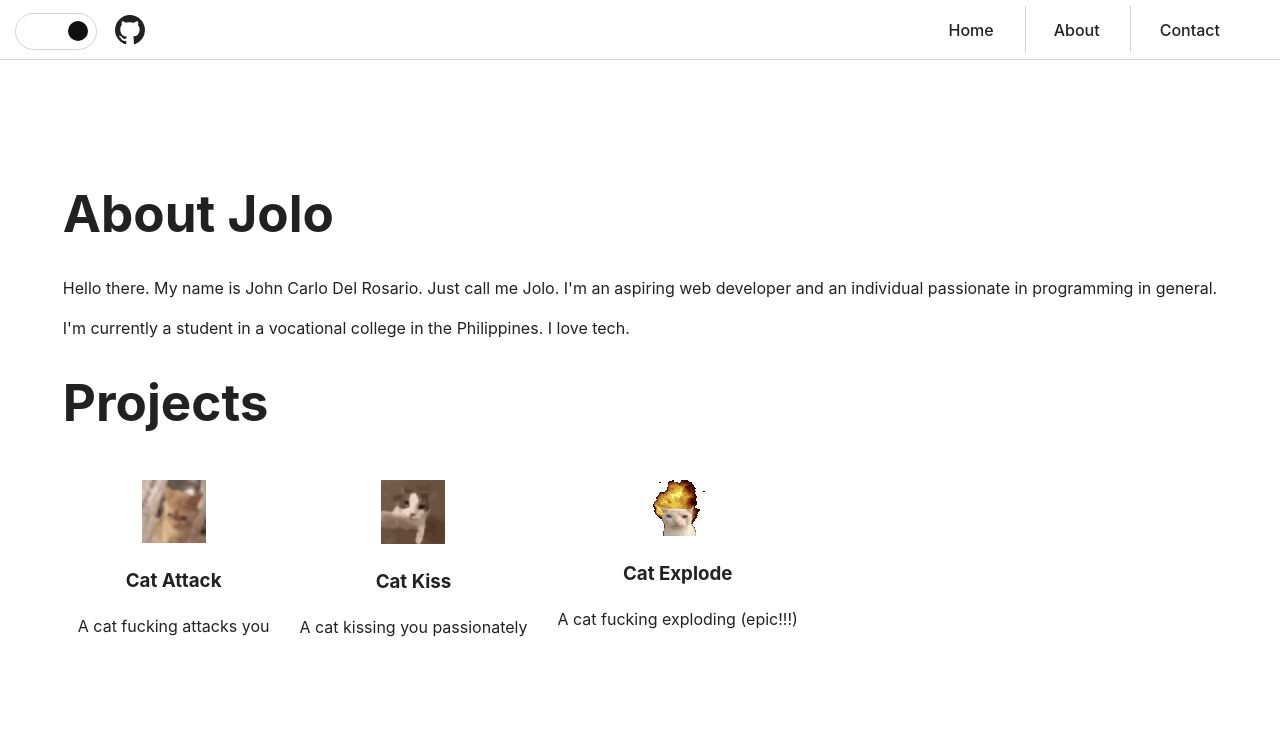
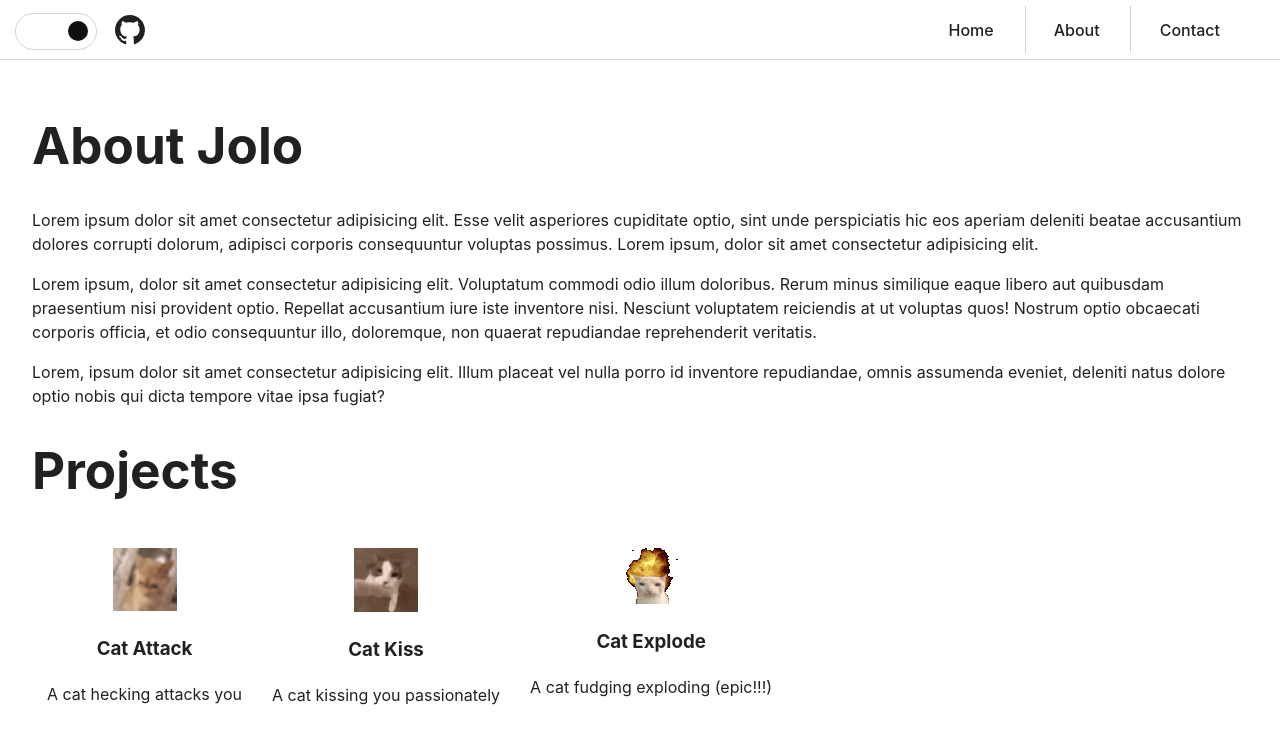
Before and after one commit to joloows/jolo-personal-website, a React (Vite) app: page /about in a window 1280 px wide. Shown: the top 744 px of the page. Built offline with nearby package versions, Linux system fonts and the light colour scheme.

Commit message:
Add transitions to react router

```diff
--- a/src/App.jsx
+++ b/src/App.jsx
@@ -1,13 +1,15 @@
-import { Routes, Route } from "react-router-dom";
+import { Routes, Route, useLocation } from "react-router-dom";
+import { AnimatePresence } from "framer-motion";
+import { Slide, ToastContainer } from "react-toastify";
+import "react-toastify/dist/ReactToastify.css";
+import Navbar from "./components/Navbar";
+import "./App.css";
 import Home from "./pages/Home";
 import Contact from "./pages/Contact";
 import About from "./pages/About";
-import Navbar from "./components/Navbar";
-import { Slide, ToastContainer } from "react-toastify";
-import "./App.css";
-import "react-toastify/dist/ReactToastify.css";
 
 function App() {
+  const location = useLocation();
   return (
     <div className="app">
       <Navbar />
@@ -18,11 +20,13 @@ function App() {
         hideProgressBar={true}
         autoClose={3000}
       />
-      <Routes>
-        <Route path="/" element={<Home />} />
-        <Route path="/about" element={<About />} />
-        <Route path="/contact" element={<Contact />} />
-      </Routes>
+      <AnimatePresence mode="wait">
+        <Routes location={location} key={location.pathname}>
+          <Route path="/" element={<Home />} />
+          <Route path="/about" element={<About />} />
+          <Route path="/contact" element={<Contact />} />
+        </Routes>
+      </AnimatePresence>
     </div>
   );
 }
--- a/src/assets/styles/ContactForm.module.css
+++ b/src/assets/styles/ContactForm.module.css
@@ -22,6 +22,7 @@
 .input {
   background-color: var(--background-color);
   border: none;
+  box-shadow: none;
   border-bottom: 2px solid var(--border-color);
   width: 100%;
   height: 50px;
@@ -36,7 +37,16 @@
 
 .input:focus {
   outline-width: 0;
-  border-bottom-color: var(--input);
+  border-color: var(--input);
+}
+
+.input:-webkit-autofill,
+.input:-webkit-autofill:hover,
+.input:-webkit-autofill:focus,
+.input:-webkit-autofill:active {
+  -webkit-box-shadow: 0 0 0 30px white inset !important;
+  box-shadow: 0 0 0 30px white inset;
+  -webkit-text-fill-color: var(--font-color) !important;
 }
 
 .input_message {
--- a/src/pages/About.jsx
+++ b/src/pages/About.jsx
@@ -1,6 +1,7 @@
 import styles from "src/assets/styles/About.module.css";
 import ProjectItem from "src/components/ProjectItem";
 import data from "src/utils/data/data.json";
+import { motion } from "framer-motion";
 
 function About() {
   const projectItems = data.projects.map(
@@ -17,24 +18,41 @@ function About() {
     }
   );
   return (
-    <>
+    <motion.div
+      initial={{ opacity: 0 }}
+      animate={{ opacity: 1 }}
+      exit={{ opacity: 0 }}
+      transition={{ duration: 0.3 }}
+    >
       <div className={styles.about}>
         <h1 className={styles.title}>About Jolo</h1>
         <p>
-          Hello there. My name is John Carlo Del Rosario. Just call me Jolo. I'm
-          an aspiring web developer and an individual passionate in programming
-          in general.
+          Lorem ipsum dolor sit amet consectetur adipisicing elit. Esse velit
+          asperiores cupiditate optio, sint unde perspiciatis hic eos aperiam
+          deleniti beatae accusantium dolores corrupti dolorum, adipisci
+          corporis consequuntur voluptas possimus. Lorem ipsum, dolor sit amet
+          consectetur adipisicing elit.
         </p>
         <p>
-          I'm currently a student in a vocational college in the Philippines. I
-          love tech.
+          Lorem ipsum, dolor sit amet consectetur adipisicing elit. Voluptatum
+          commodi odio illum doloribus. Rerum minus similique eaque libero aut
+          quibusdam praesentium nisi provident optio. Repellat accusantium iure
+          iste inventore nisi. Nesciunt voluptatem reiciendis at ut voluptas
+          quos! Nostrum optio obcaecati corporis officia, et odio consequuntur
+          illo, doloremque, non quaerat repudiandae reprehenderit veritatis.
+        </p>
+        <p>
+          Lorem, ipsum dolor sit amet consectetur adipisicing elit. Illum
+          placeat vel nulla porro id inventore repudiandae, omnis assumenda
+          eveniet, deleniti natus dolore optio nobis qui dicta tempore vitae
+          ipsa fugiat?
         </p>
       </div>
       <div>
         <h1 className={styles.projects}>Projects</h1>
         <div className={styles.projects_container}>{projectItems}</div>
       </div>
-    </>
+    </motion.div>
   );
 }
 
--- a/src/pages/Contact.jsx
+++ b/src/pages/Contact.jsx
@@ -1,10 +1,16 @@
 import ContactForm from "src/components/ContactForm";
 import { ReactComponent as LinkedInLogo } from "src/assets/linkedin.svg";
 import styles from "src/assets/styles/Contact.module.css";
+import { motion } from "framer-motion";
 
 function Contact() {
   return (
-    <div>
+    <motion.div
+      initial={{ opacity: 0 }}
+      animate={{ opacity: 1 }}
+      exit={{ opacity: 0 }}
+      transition={{ duration: 0.3 }}
+    >
       <div className={styles.block}></div>
       <div>
         <a href="https://www.linkedin.com/in/joloows/" target="_blank">
@@ -13,7 +19,7 @@ function Contact() {
       </div>
       <h4>or</h4>
       <ContactForm />
-    </div>
+    </motion.div>
   );
 }
 
--- a/src/pages/Home.jsx
+++ b/src/pages/Home.jsx
@@ -1,5 +1,6 @@
 import React from "react";
 import Typed from "typed.js";
+import { motion } from "framer-motion";
 
 function Home() {
   const element = React.useRef(null);
@@ -23,11 +24,17 @@ function Home() {
   }, []);
 
   return (
-    <div className="home">
+    <motion.div
+      initial={{ opacity: 0 }}
+      animate={{ opacity: 1 }}
+      exit={{ opacity: 0 }}
+      transition={{ duration: 0.3 }}
+      className="home"
+    >
       <h1>
         <span ref={element} />
       </h1>
-    </div>
+    </motion.div>
   );
 }
 
--- a/src/utils/data/data.json
+++ b/src/utils/data/data.json
@@ -2,7 +2,7 @@
     "projects": [
         {
             "name": "Cat Attack",
-            "description": "A cat fucking attacks you",
+            "description": "A cat hecking attacks you",
             "imageSrc": "src/assets/img/catattack.gif",
             "alt": "catattack.gif"
         },
@@ -14,7 +14,7 @@
         },
         {
             "name": "Cat Explode",
-            "description": "A cat fucking exploding (epic!!!)",
+            "description": "A cat fudging exploding (epic!!!)",
             "imageSrc": "src/assets/img/catexplode.gif",
             "alt": "catexplode.gif"
         }
```
